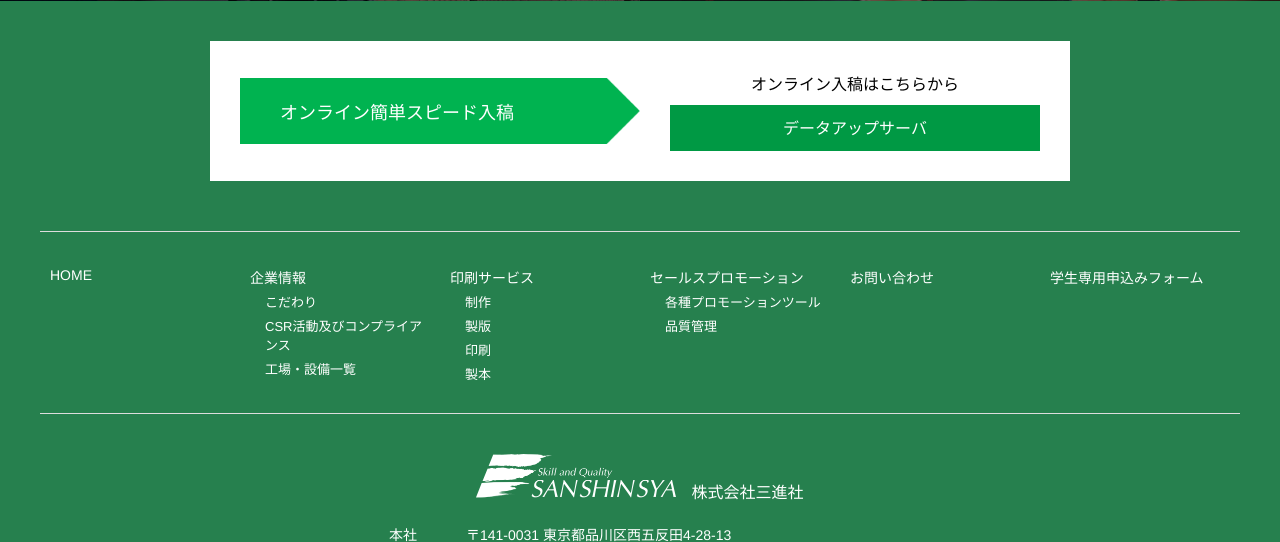
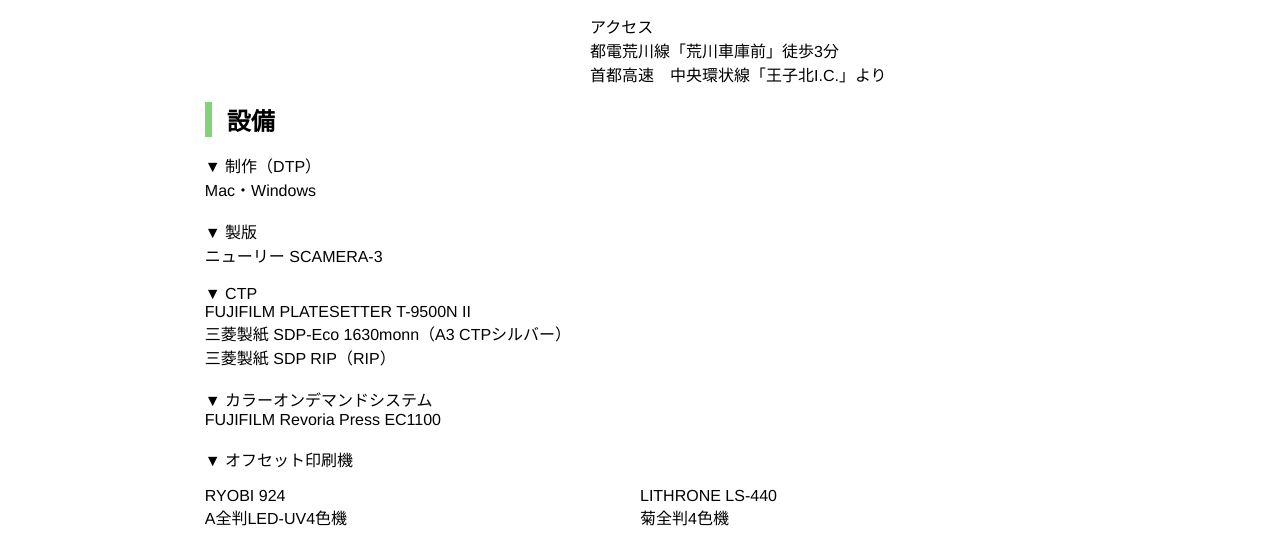
Before and after one commit to iolite-staff/sanshinsya.co.jp, a PHP site: page /company/facility in a window 1280 px wide. Shown: the part 4749-5291 px from the top of the page. Run offline with PHP 8.4, Linux system fonts and the light colour scheme; some web fonts are replaced.

Commit message:
7/8修正

```diff
--- a/company/facility/index.html
+++ b/company/facility/index.html
@@ -6,7 +6,7 @@
 <meta name="keywords" content="">
 <meta name="viewport" content="width=device-width,initial-scale=1.0,minimum-scale=1.0">
 <meta name="format-detection" content="telephone=no, email=no, address=no">
-<title>工場・設備一覧｜株式会社三進社</title>
+<title>事業所一覧｜株式会社三進社</title>
 <link rel="stylesheet" type="text/css" media="screen" href="../../css/screen.css">
 <link rel="stylesheet" type="text/css" media="screen and (max-width:767px)" href="../../css/screen_sp.css">
 <link rel="stylesheet" type="text/css" media="screen and (min-width:768px)" href="../../css/screen_pc.css">
@@ -30,7 +30,7 @@
 				<ul class="menu_inner menu_inner_1">
 					<li><a href="../policy/">こだわり</a></li>
 					<li><a href="../csr/" class="small" class="small">CSR活動及び<br>コンプライアンス</a></li>
-					<li><a href="#">工場・設備一覧</a></li>
+					<li><a href="#">事業所一覧</a></li>
 				</ul>
 			</li>
 			<li>
@@ -60,7 +60,7 @@
 
 	<div id="title_area">
 		<h1>
-			工場・設備一覧
+			事業所一覧
 		</h1>
 	</div>
 
@@ -69,7 +69,7 @@
 			<ul>
 				<li><a href="../../index.html">HOME</a></li>
                 <li><a href="../">企業情報</a></li>
-				<li><span>工場・設備一覧</span></li>
+				<li><span>事業所一覧</span></li>
 			</ul>
 		</div>
 	</div>
@@ -77,7 +77,8 @@
 	<div>
 		<nav class="inner_link">
 			<ul>
-				<li><a href="#kiba">木場工場</a></li>
+				<li><a href="#honsha">本社</a></li>
+				<li><a href="#kiba">木場営業所</a></li>
 				<li><a href="#narihira">業平工場</a></li>
 				<li><a href="#ogu">尾久工場</a></li>
 			</ul>
@@ -85,51 +86,76 @@
 	</div>
 
 	<section id="factory">
+        <div id="honsha">
+			<div class="factory_detail">
+				<h3 class="contents_title_border">本社</h3>
+				<div>
+					<img src="../img/honsha.jpg" alt="本社">
+					<div>
+						<p>
+							住所　〒141-0031<br>
+							　　　東京都品川区西五反田4-28-13<br>
+							TEL　 03-3495-6471<br>
+							FAX　 03-3495-8774<br>
+						</p>
+						<iframe src="https://www.google.com/maps/embed?pb=!1m18!1m12!1m3!1d202.69428125376123!2d139.71186304583725!3d35.62505161970484!2m3!1f0!2f0!3f0!3m2!1i1024!2i768!4f13.1!3m3!1m2!1s0x60188ae0872c3b85%3A0x321b1a0ae6884482!2z44CSMTQxLTAwMzEg5p2x5Lqs6YO95ZOB5bed5Yy66KW_5LqU5Y-N55Sw77yU5LiB55uu77yS77yY4oiS77yR77yTIOS4iemAsuekvg!5e0!3m2!1sja!2sjp!4v1720418661715!5m2!1sja!2sjp" width="100%" max-width="600" height="350" style="border:0;" allowfullscreen="" loading="lazy" referrerpolicy="no-referrer-when-downgrade"></iframe>
+						<p>
+							アクセス<br>
+							東急目黒線「不動前駅」徒歩3分<br>
+							首都中央環状線「五反田出入口」より
+						</p>
+					</div>
+				</div>
+			</div>
+		</div>
+
         <div id="kiba">
 			<div class="factory_detail">
-				<h3 class="contents_title_border">木場工場</h3>
+				<h3 class="contents_title_border">木場営業所</h3>
 				<div>
-					<img src="../img/kiba.jpg" alt="木場工場">
+					<img src="../img/kiba.jpg" alt="木場営業所">
 					<div>
 						<p>
 							住所　〒135-0042<br>
-							　　　東京都江東区木場6丁目6番3号<br>
-							TEL　 03-3893-9729<br>
-							FAX　 03-3810-4105<br>
+							　　　東京都江東区木場6-6-3<br>
+							TEL　 03-5617-3550<br>
+							FAX　 03-5617-3553<br>
 						</p>
 						<iframe src="https://www.google.com/maps/embed?pb=!1m18!1m12!1m3!1d3241.3916475687906!2d139.80311421085491!3d35.6673573306226!2m3!1f0!2f0!3f0!3m2!1i1024!2i768!4f13.1!3m3!1m2!1s0x60188907acd18207%3A0xb9097bda54199ee!2z44CSMTM1LTAwNDIg5p2x5Lqs6YO95rGf5p2x5Yy65pyo5aC077yW5LiB55uu77yW4oiS77yT!5e0!3m2!1sja!2sjp!4v1716131195389!5m2!1sja!2sjp" width="100%" max-width="600" height="350" style="border:0;" allowfullscreen="" loading="lazy" referrerpolicy="no-referrer-when-downgrade"></iframe>
 						<p>
 							アクセス<br>
-							東京メトロ東西線「木場駅】4a・b出口　徒歩5分<br>
-							首都高速　9号線深川線「木場I.C.」「枝川出口」より
+							東京メトロ東西線「木場駅」4a・b出口　徒歩5分<br>
+							首都高速　9号深川線「木場I.C.」「枝川出口」より
 						</p>
 					</div>
 				</div>
 			</div>
-			<p style="text-align: center;padding: 20px;border-top: #cfcfcf solid 1px;border-bottom: #cfcfcf solid 1px;">木場工場は、小ロットのモノクロ印刷が専門です。オンデマンド印刷とは違ったクオリティー高い製品実現が可能です。</p>
 			<div class="facilities">
-				<h3>▼ 設備（オフセット印刷機）</h3>
-				<div>
+				<h3 style="margin-bottom:0;">設備</h3>
+						<p style="margin-bottom:0;">
+							▼ オフセット印刷機
+						</p>
+				<div style="margin-top:0;">
 					<div>
 						<p>
-							RMGT9　970PF-2<br>
+							RYOBI RMGT9 970PF-2<br>
 							菊全判2色両面機
 						</p>
-						<img src="../img/facility.jpg" alt="RMGT9　970PF-2">
+						<img src="../img/kiba_1.jpg" alt="RYOBI RMGT9 970PF-2">
 					</div>
 					<div>
 						<p>
-							RMGT　922P<br>
+							RYOBI RMGT9 922P<br>
 							A全判2色機反転機能付
 						</p>
-						<img src="../img/facility.jpg" alt="RMGT　922P">
+						<img src="../img/kiba_2.jpg" alt="RYOBI RMGT9 922P">
 					</div>
 					<div>
 						<p>
-							HEIDEBERG Speedmaster74<br>
+							HEIDELBERG Speedmaster74<br>
 							菊半裁4色機
 						</p>
-						<img src="../img/facility.jpg" alt="HEIDEBERG Speedmaster74">
+						<img src="../img/kiba_3.jpg" alt="HEIDELBERG Speedmaster74">
 					</div>
 				</div>
 			</div>
@@ -144,7 +170,7 @@
 					<div>
 						<p>
 							住所　〒130-0002<br>
-							　　　東京都墨田区業平1丁目1番9号<br>
+							　　　東京都墨田区業平1-1-9<br>
 							TEL　 03-5819-1720<br>
 							FAX　 03-5819-1721
 						</p>
@@ -158,21 +184,27 @@
 				</div>
 			</div>
 			<div class="facilities">
-				<h3>▼ 設備（オフセット印刷機）</h3>
-				<div>
+				<h3 style="margin-bottom:0;">設備</h3>
+						<p style="margin-bottom:0;">
+							▼ 製本<br>
+							高速無線綴じライン12駒/5駒中綴じライン/4駒中綴じライン/オリスター/クラフト自動梱包機/エアー丁合機VAX-60段/7クランプ無線綴機/三方断裁機/貼り込み丁合機/電動パンチ/中綴じ製本機14段/針金綴機/クロス貼機/角丸/紙折機/ミシン機/自動帯束機<br>
+							<br>
+							▼ オフセット印刷機<br>
+						</p>
+				<div style="margin-top:0;">
 					<div>
 						<p>
-							RYOBI　928P<br>
+							RYOBI 928P<br>
 							A全版LED-UV8色機
 						</p>
-						<img src="../img/facility.jpg" alt="RYOBI　928P">
+						<img src="../img/narihira_1.jpg" alt="RYOBI 928P">
 					</div>
 					<div>
 						<p>
 							RMGT1020ST-5<br>
 							菊全判LED-UV5色機
 						</p>
-						<img src="../img/facility.jpg" alt="RMGT1020ST-5">
+						<img src="../img/narihira_2.jpg" alt="RMGT1020ST-5">
 					</div>
 				</div>
 			</div>
@@ -187,7 +219,7 @@
 					<div>
 						<p>
 							住所　〒116-0011<br>
-							　　　東京都荒川区西尾久8丁目32番4号<br>
+							　　　東京都荒川区西尾久8-32-4<br>
 							TEL　 03-3893-9729<br>
 							FAX　 03-3810-4105
 						</p>
@@ -195,27 +227,46 @@
 						<p>
 							アクセス<br>
 							都電荒川線「荒川車庫前」徒歩3分<br>
-							首都高速中央環状線「王子北I.C.」より<br>
+							首都高速　中央環状線「王子北I.C.」より<br>
 						</p>
 					</div>
 				</div>
 			</div>
 			<div class="facilities">
-				<h3>▼ 設備（オフセット印刷機）</h3>
-				<div>
+				<h3 style="margin-bottom:0;">設備</h3>
+					<div style="margin-top:0;">
+						<p style="margin-bottom:0;">
+							▼ 制作（DTP）<br>
+							Mac・Windows<br>
+							<br>
+							▼ 製版<br>
+							ニューリー  SCAMERA-3<br>
+							<br>
+							▼ CTP<br>
+							FUJIFILM  PLATESETTER T-9500N II<br>
+							三菱製紙  SDP-Eco 1630monn（A3 CTPシルバー）<br>
+							三菱製紙  SDP RIP（RIP）<br>
+							<br>
+							▼ カラーオンデマンドシステム<br>
+							FUJIFILM  Revoria Press EC1100<br>
+							<br>
+							▼ オフセット印刷機
+						</p>
+					</div>
+				<div style="margin-top:0;">
 					<div>
 						<p>
-							RYOBI624<br>
-							A全判LEDーUV4色機
+							RYOBI 924<br>
+							A全判LED-UV4色機
 						</p>
-						<img src="../img/facility.jpg" alt="RYOBI624">
+						<img src="../img/ogu_1.jpg" alt="RYOBI 924">
 					</div>
 					<div>
 						<p>
-							LITHRONE　LS-440<br>
+							LITHRONE LS-440<br>
 							菊全判4色機
 						</p>
-						<img src="../img/facility.jpg" alt="LITHRONE　LS-440">
+						<img src="../img/ogu_2.png" alt="LITHRONE LS-440">
 					</div>
 					<div>
 						<p>
--- a/css/screen.css
+++ b/css/screen.css
@@ -834,6 +834,18 @@
 	padding: 20px;
 	background-color:#dff3e8;
 }
+#company_summary table{
+	width:100%;
+}
+#company_summary .leftblock{
+	text-align: left;
+	float:left;margin-right:36px;width:20%;
+	border-top:#000 solid 1px;
+}
+#company_summary .rightblock{
+	float:left;width:70%;
+	border-top:#000 solid 1px;
+}
 
 /* print_service */
 
@@ -1239,6 +1251,12 @@
 #sub_contents_area form label {
 	position: relative;
 }
+#sub_contents_area .form_area .form_table .input_list_left{
+	padding-right: 0;
+}
+#sub_contents_area .form_area .form_table .input_list_right{
+	width:50%;
+}
 #sub_contents_area .form_area .form_table .input_list > span,
 #sub_contents_area .form_area .form_table .input_list > input[type="text"] {
 	display: block;
```
Also changed, not shown: company/index.html (+51 -32 lines), contact/index.php (+53 -18 lines), index.html (+7 -4 lines), company/img/honsha.jpg (added).
